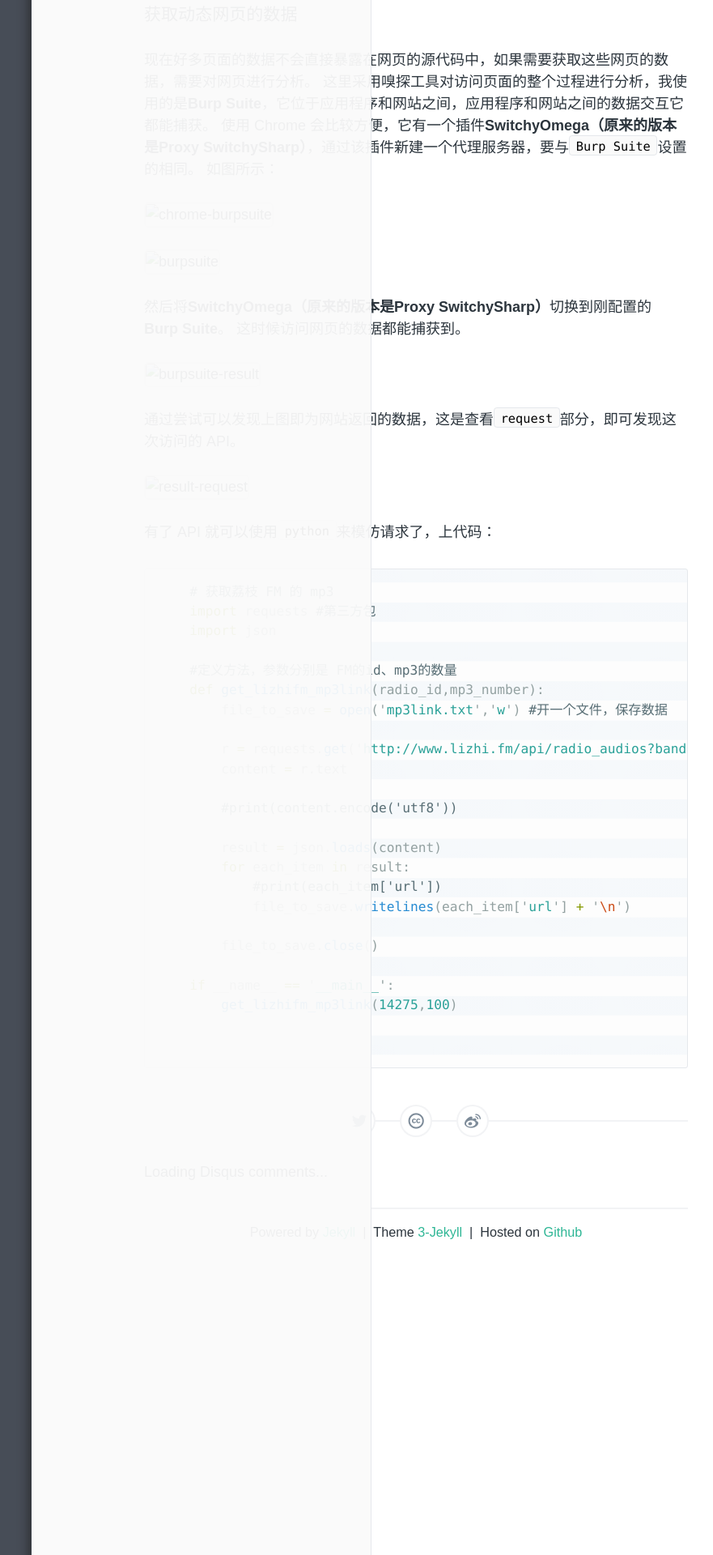
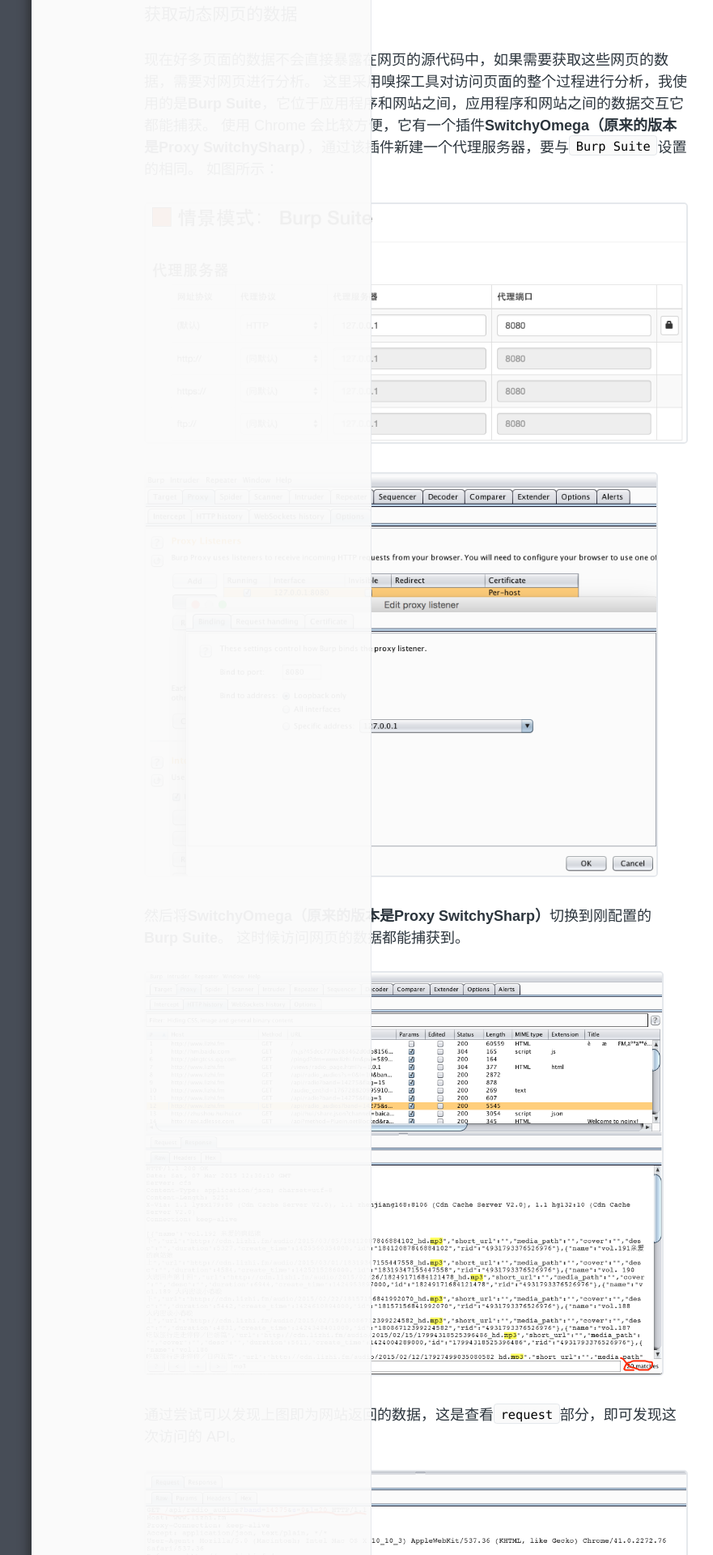
Before and after one commit to kingstal/kingstal.github.io, a Jekyll site: the page built from _posts/2015-03-07-tech-python-Spider.md, in a window 1280 px wide. Shown: the part 921-2841 px from the top of the page at 81% size, without its empty margins (126-1007 px from the left). Built offline with Jekyll 4.4.1, drawn with Linux system fonts in a browser that asks for light colours; comment, search, counter and statistics services are not loaded; some of the changed text lies outside the part shown.

Commit message:
modify imgurl-cankao

```diff
--- a/_posts/2015-03-07-tech-python-Spider.md
+++ b/_posts/2015-03-07-tech-python-Spider.md
@@ -44,18 +44,18 @@ description: 介绍如何使用 Python 来写爬虫
 使用 Chrome 会比较方便，它有一个插件**SwitchyOmega（原来的版本是Proxy SwitchySharp）**，通过该插件新建一个代理服务器，要与`Burp Suite`设置的相同。
 如图所示：
 
-![chrome-burpsuite](/images/2015/03/Python-spider-chrome-burpsuite.png)
+![chrome-burpsuite](/assets/image/Python-spider-chrome-burpsuite.png)
 
-![burpsuite](/images/2015/03/Python-spider-burpsuite.png)
+![burpsuite](/assets/image/Python-spider-burpsuite.png)
 
 然后将**SwitchyOmega（原来的版本是Proxy SwitchySharp）**切换到刚配置的 **Burp Suite**。
 这时候访问网页的数据都能捕获到。
 
-![burpsuite-result](/images/2015/03/Python-spider-BurpSuite-result.png)
+![burpsuite-result](/assets/image/Python-spider-BurpSuite-result.png)
 
 通过尝试可以发现上图即为网站返回的数据，这是查看`request`部分，即可发现这次访问的 API。
 
-![result-request](/images/2015/03/Python-spider-result-request.png)
+![result-request](/assets/image/Python-spider-result-request.png)
 
 有了 API 就可以使用`python`来模仿请求了，上代码：
 
```
Also changed, not shown: other parts of _posts/2015-03-07-tech-python-Spider.md (+7 -0 lines).
